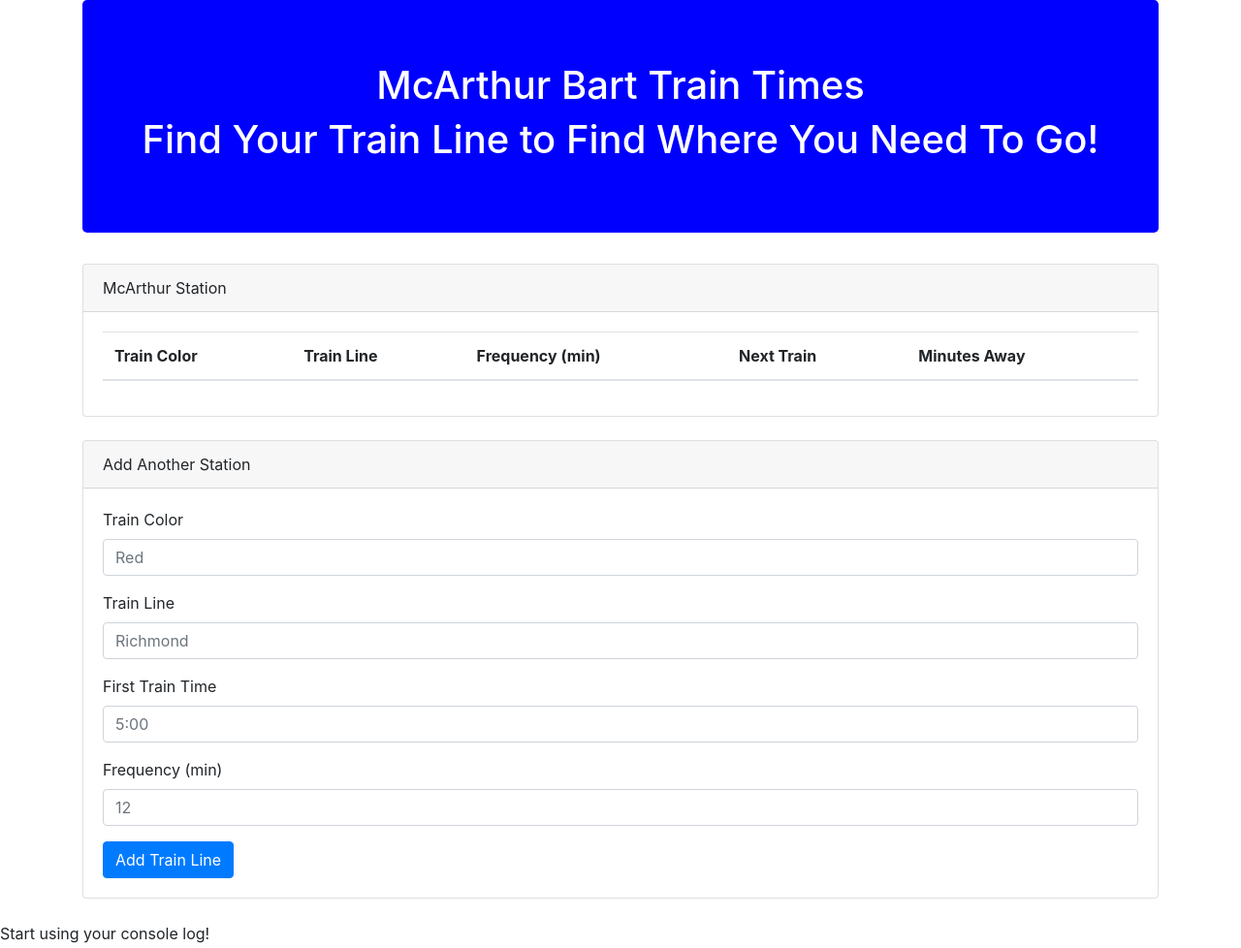
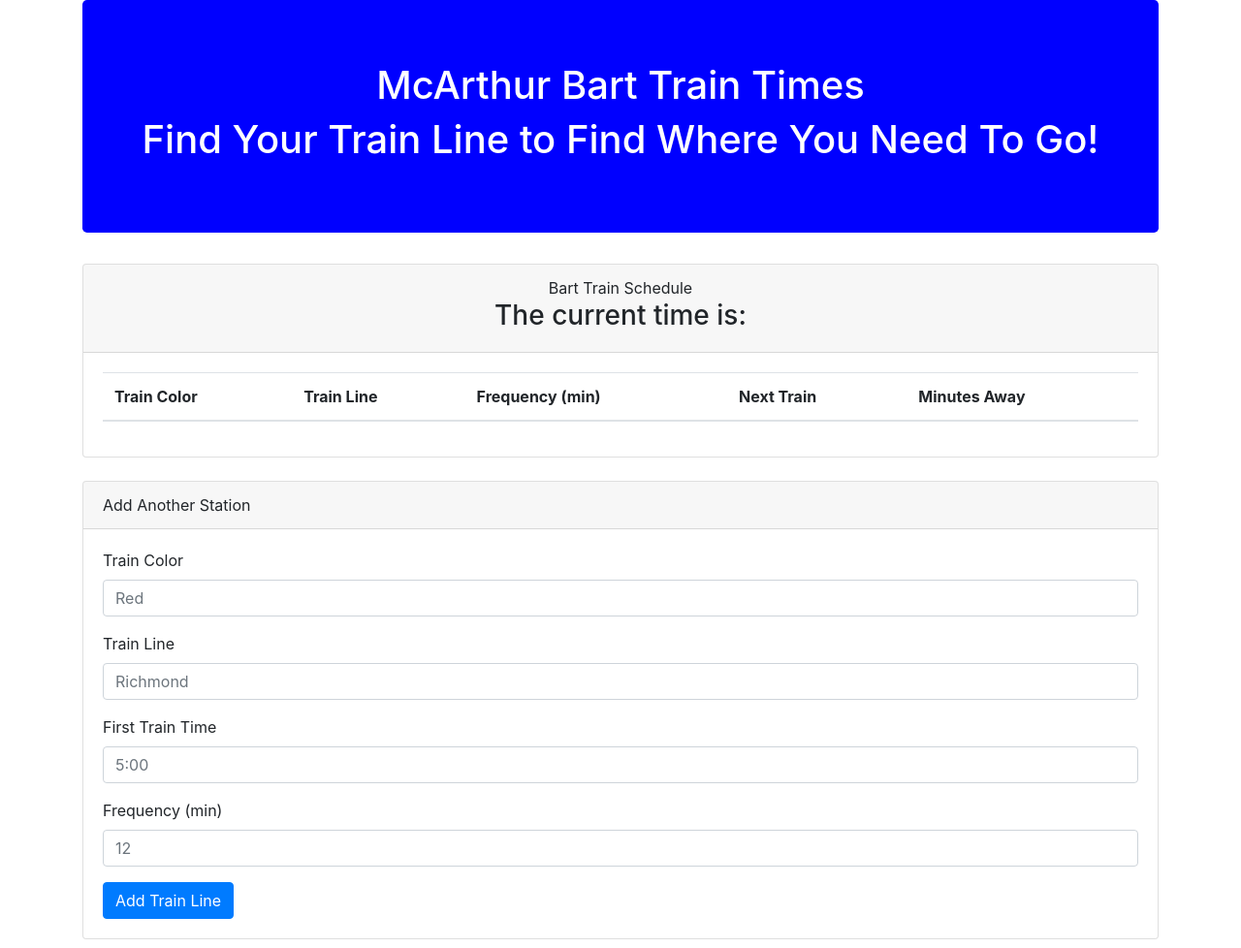
Before and after one commit to EricC44/Train-Schedule, a plain HTML site: page index.html in a window 1280 px wide. Shown: the top 978 px of the page at 97% size. Drawn offline with nearby package versions, Linux system fonts and the light colour scheme.

Commit message:
added a timer to the HTML

```diff
--- a/index.html
+++ b/index.html
@@ -17,7 +17,10 @@
         <div class="row">
             <div class="col">
                 <div class="card mb-4">
-                    <div class="card-header">McArthur Station</div>
+                    <div class="card-header text-center">Bart Train Schedule
+                    <h3>The current time is: <span id="time"></span></h3>
+                    </div>
+
                     <div class="card-body">
                         <table class="table table-md table-hover">
                             <thead>
@@ -106,6 +109,7 @@
     <!-- Optional JavaScript -->
     <!-- jQuery first, then Popper.js, then Bootstrap JS -->
     <script src="https://www.gstatic.com/firebasejs/5.10.0/firebase.js"></script>
+    <script src="https://cdnjs.cloudflare.com/ajax/libs/moment.js/2.18.1/moment.min.js"></script>
     <script src="https://code.jquery.com/jquery-3.3.1.slim.min.js" integrity="sha384-q8i/X+965DzO0rT7abK41JStQIAqVgRVzpbzo5smXKp4YfRvH+8abtTE1Pi6jizo" crossorigin="anonymous"></script>
     <script src="assets/javascript/train.js" type="text/javascript"></script>
     <script src="https://cdnjs.cloudflare.com/ajax/libs/popper.js/1.14.7/umd/popper.min.js" integrity="sha384-UO2eT0CpHqdSJQ6hJty5KVphtPhzWj9WO1clHTMGa3JDZwrnQq4sF86dIHNDz0W1" crossorigin="anonymous"></script>
```
